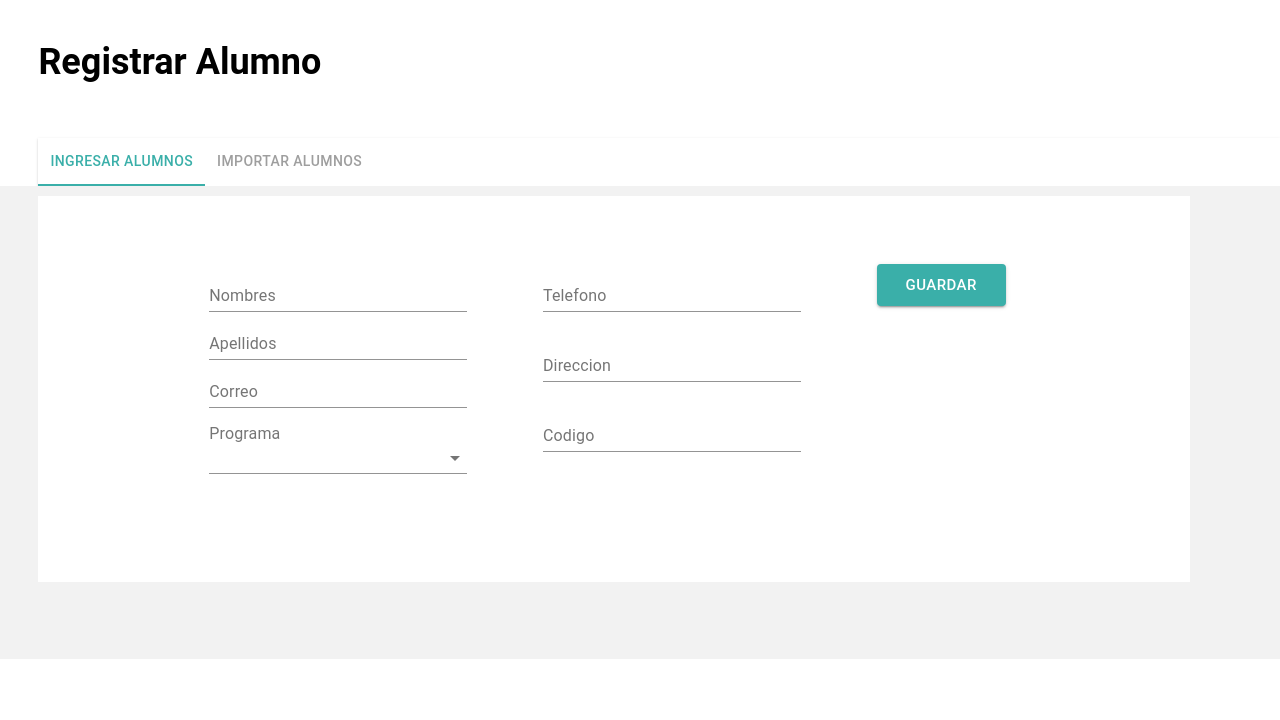
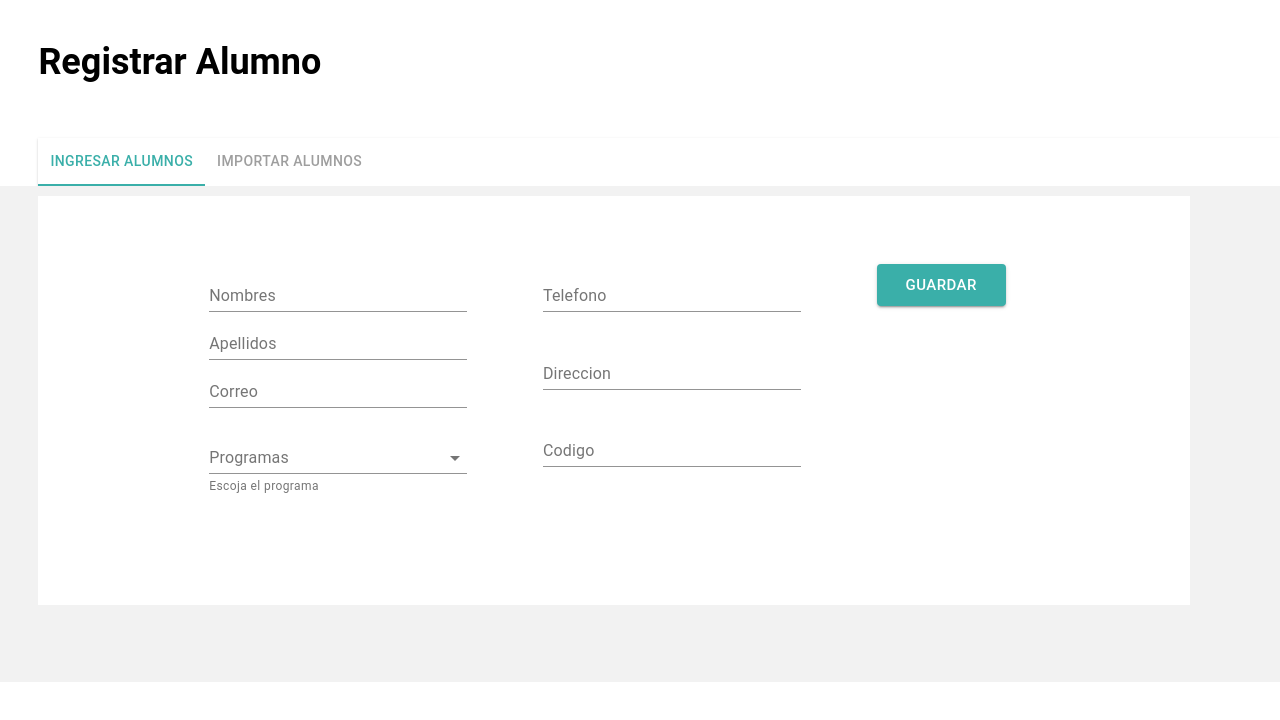
Before and after one commit to Dlumior/S3-test, a React (Create React App) app: page /RegistrarAlumno in a window 1280 px wide. Shown: the top 720 px of the page. Built offline with nearby package versions, Linux system fonts and the light colour scheme.

Commit message:
Funciona Select

```diff
--- a/src/components/Coordinador/FormularioRegistrarAlumno.js
+++ b/src/components/Coordinador/FormularioRegistrarAlumno.js
@@ -11,6 +11,7 @@ import {
   Select,
   MenuItem,
 } from "@material-ui/core";
+import ListaProgramas from "./ListaProgramas";
 const style = {
   paper: {
     marginTop: "4%",
@@ -38,9 +39,15 @@ class FormularioRegistrarAlumno extends Component {
   constructor() {
     super();
     this.state = {
-      programas: ["", "Ingenieria Informatica", "Ingenieria industrial", "Ingenieria Civil", "Ingenieria Mecatronica"],
+      programas: [
+        "",
+        "Ingenieria Informatica",
+        "Ingenieria industrial",
+        "Ingenieria Civil",
+        "Ingenieria Mecatronica",
+      ],
       alumno: {
-        codigo:"",
+        codigo: "",
         nombres: "",
         apellidos: "",
         correo: "",
@@ -50,6 +57,7 @@ class FormularioRegistrarAlumno extends Component {
       },
     };
     this.handleOnClick = this.handleOnClick.bind(this);
+    this.handleOnChangePrograma = this.handleOnChangePrograma.bind(this);
     this.handleOnChange = this.handleOnChange.bind(this);
   }
   async handleOnClick(e) {
@@ -66,17 +74,17 @@ class FormularioRegistrarAlumno extends Component {
       direccion,
     } = this.state.alumno;
     const nuevoEstudiante = {
-      alumno:{
+      alumno: {
         APELLIDOS: apellidos,
         CODIGO: codigo,
         CONTRASENHA: "sudo tys",
         CORREO: correo,
         DIRECCION: direccion,
         NOMBRE: nombres,
-        PROGRAMA: [1],
+        PROGRAMA: currentProgram.ID,
         TELEFONO: telefono,
-        USUARIO: "UsuarioPruebaRegistrar"
-      }
+        USUARIO: "UsuarioPruebaRegistrar",
+      },
     };
     const props = { servicio: "/api/alumno", request: nuevoEstudiante };
     console.log("saving new student in DB:", nuevoEstudiante);
@@ -91,9 +99,8 @@ class FormularioRegistrarAlumno extends Component {
   handleTabOnChange = (e) => {
     //para cuando funcione la pestaña de importar alumnos
   };
-  handleOnChangeSelect = (e) => {
-    this.setState({ currentProgram: e.target.value });
-    console.log(e.target.value);
+   handleOnChangePrograma(programa) {
+     this.setState({ currentProgram: programa });
   };
   render() {
     return (
@@ -143,18 +150,11 @@ class FormularioRegistrarAlumno extends Component {
                 </Grid>
                 <Grid item md={12} xs={12}>
                   <br />
-                  <InputLabel>Programa</InputLabel>
-                  <Select
-                    fullWidth
-                    value={this.state.currentProgram}
-                    onChange={()=>this.handleOnChangeSelect}
-                    name="programa"
-                  >
-                    {this.state.programas.map((program) => (
-                      <MenuItem value={program}>{program}</MenuItem>
-                    ))}
-                  </Select>
-
+                  <ListaProgramas
+                    titulo={"Programas"}
+                    escogerPrograma={this.handleOnChangePrograma}
+                    enlace={"/api/programas"}
+                  />
                   <br />
                 </Grid>
               </Grid>
@@ -194,7 +194,7 @@ class FormularioRegistrarAlumno extends Component {
                     size="large"
                     variant="contained"
                     color="primary"
-                 onClick={this.handleOnClick}
+                    onClick={this.handleOnClick}
                   >
                     Guardar
                   </Button>
--- /dev/null
+++ b/src/components/Coordinador/ListaProgramas.jsx
@@ -0,0 +1,81 @@
+import React from "react";
+import InputLabel from "@material-ui/core/InputLabel";
+import MenuItem from "@material-ui/core/MenuItem";
+import Select from "@material-ui/core/Select";
+import { FormControl, FormHelperText } from "@material-ui/core";
+
+class ListaProgramas extends React.Component {
+  constructor() {
+    super();
+    this.state = {
+      programas: [
+        { ID: 1, NOMBRE: "" },
+        { ID: 2, NOMBRE: "Ingenieria Informatica" },
+        { ID: 3, NOMBRE: "Ingenieria industrial" },
+        { ID: 4, NOMBRE: "Ingenieria Civil" },
+        { ID: 5, NOMBRE: "Ingenieria Mecatronicaaaaaaaaaaaaaa" },
+      ],
+      programa: "",
+    };
+    this.handleOnChange = this.handleOnChange.bind(this);
+    this.renderProgramas = this.renderProgramas.bind(this);
+  }
+  handleOnChange(e) {
+    this.props.escogerPrograma( e.target.value);
+    this.setState({ programa: e.target.value });
+    e.target.value=this.state.programa;
+
+  }
+  renderProgramas = () => {
+    return (
+      <div>
+        {this.state.programas.map((programa) => (
+          <MenuItem key={programa.ID} value={programa.NOMBRE}>
+            {" "}
+            {programa.NOMBRE}
+          </MenuItem>
+        ))}
+      </div>
+    );
+  };
+  componentDidMount() {
+    /** METODO GET PENDIENTE
+        let listaProgramas = await Conexion.GET({this.props.enlace});
+        if(listaProgramas) this.setstate({programas:listaProgramas});
+    */
+  }
+  shouldComponentUpdate(nextState, nextProps) {
+    if (nextState.programas != this.state.programas) {
+      return true;
+    }
+    if (nextState.programa != this.state.programa) {
+      return true;
+    }
+    return false;
+  }
+  render() {
+    return (
+      <FormControl fullWidth>
+        <InputLabel  id="demo-simple-select-placeholder-label-label">
+          {this.props.titulo}
+        </InputLabel>
+        <Select
+          labelId="demo-simple-select-placeholder-label-label"
+          id="demo-simple-select-placeholder-label"
+          value={this.state.programa}
+          onChange={this.handleOnChange}
+          displayEmpty
+        >
+          {this.state.programas.map((programa) => (
+            <MenuItem key={programa.ID} value={programa}>
+              {" "}
+              {programa.NOMBRE}
+            </MenuItem>
+          ))}
+        </Select>
+        <FormHelperText>Escoja el programa</FormHelperText>
+      </FormControl>
+    );
+  }
+}
+export default ListaProgramas;
```
Also changed, not shown: src/pages/Coordinador/RegistrarAlumno.js (+1 -13 lines).
